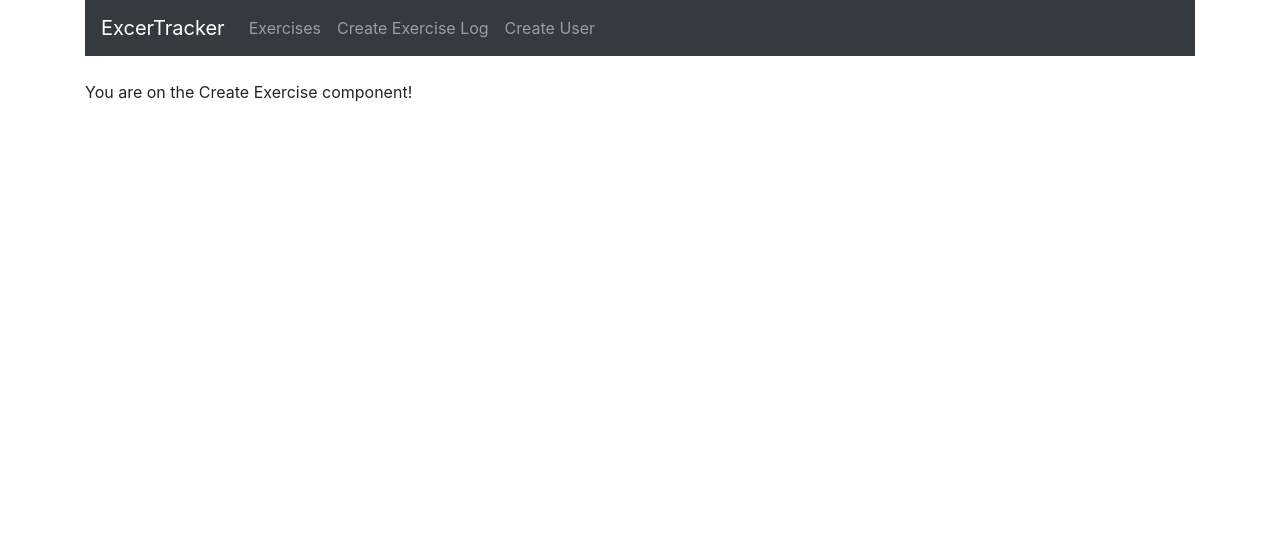
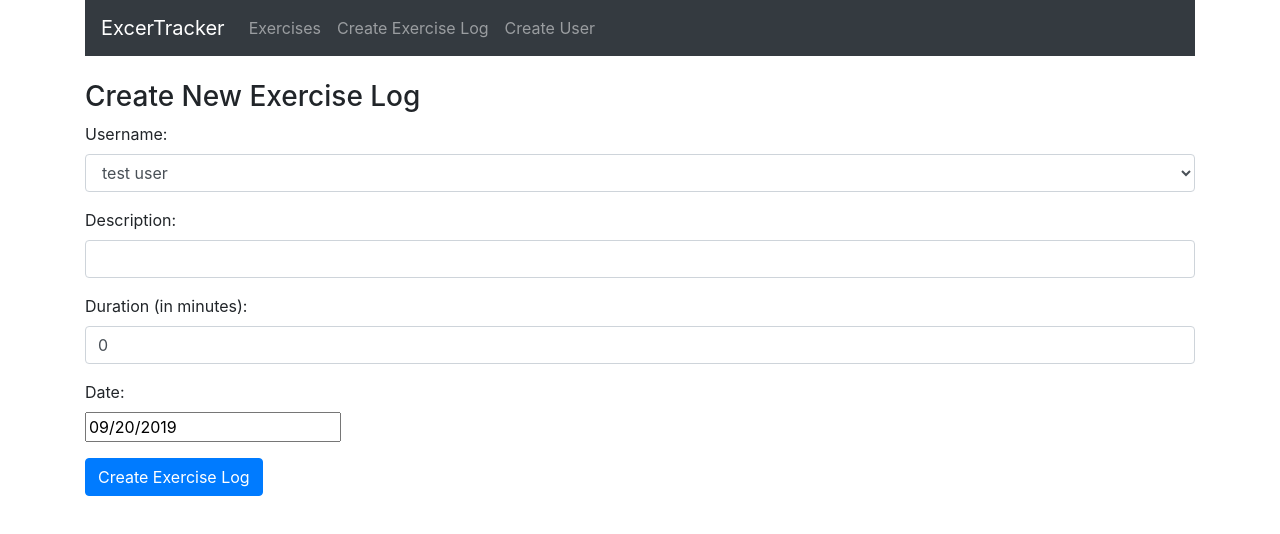
Before and after one commit to patrickly/mern-exercise-tracker, a React (Create React App) app: page /create in a window 1280 px wide. Shown: the top 534 px of the page. Built offline with nearby package versions, Linux system fonts and the light colour scheme.

Commit message:
Added the form for create-exercise component
- 1:16:05

```diff
--- a/package.json
+++ b/package.json
@@ -5,6 +5,7 @@
   "dependencies": {
     "bootstrap": "^4.3.1",
     "react": "^16.9.0",
+    "react-datepicker": "^2.9.6",
     "react-dom": "^16.9.0",
     "react-router-dom": "^5.0.1",
     "react-scripts": "3.1.2"
--- a/src/components/create-exercise.component.js
+++ b/src/components/create-exercise.component.js
@@ -1,4 +1,6 @@
 import React, { Component } from 'react';
+import DatePicker from 'react-datepicker';
+import "react-datepicker/dist/react-datepicker.css"
 
 export default class CreateExercise extends Component {
 
@@ -63,15 +65,66 @@ export default class CreateExercise extends Component {
 
         console.log(exercise);
 
-        window.location = '/';
+        // window.location = '/';
     }
 
 
     render() {
         return (
           <div>
-        <p>You are on the Create Exercise component!</p>
+            <h3>Create New Exercise Log</h3>
+            <form onSubmit={this.onSubmit}>
+              <div className="form-group">
+                <label>Username: </label>
+                <select ref="userInput"
+                    required
+                    className="form-control"
+                    value={this.state.username}
+                    onChange={this.onChangeUsername}>
+                    {
+                      this.state.users.map(function(user) {
+                        return <option
+                          key={user}
+                          value={user}>{user}
+                          </option>;
+                      })
+                    }
+                </select>
+              </div>
+              <div className="form-group">
+                <label>Description: </label>
+                <input  type="text"
+                    required
+                    className="form-control"
+                    value={this.state.description}
+                    onChange={this.onChangeDescription}
+                    />
+              </div>
+              <div className="form-group">
+                <label>Duration (in minutes): </label>
+                <input
+                    type="text"
+                    className="form-control"
+                    value={this.state.duration}
+                    onChange={this.onChangeDuration}
+                    />
+              </div>
+              <div className="form-group">
+                <label>Date: </label>
+                <div>
+                  <DatePicker
+                    selected={this.state.date}
+                    onChange={this.onChangeDate}
+                  />
+                </div>
+              </div>
+
+              <div className="form-group">
+                <input type="submit" value="Create Exercise Log" className="btn btn-primary" />
+              </div>
+            </form>
           </div>
         )
       }
+
 }
```
Also changed, not shown: 1 other file (tests, documents, lock files or other folders). Lines whose indentation alone changed are shown as unchanged.
